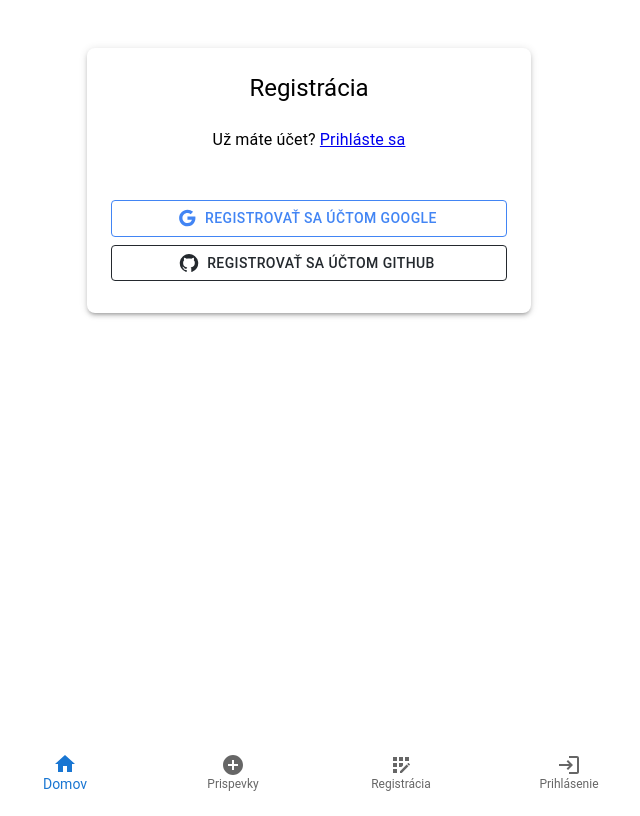
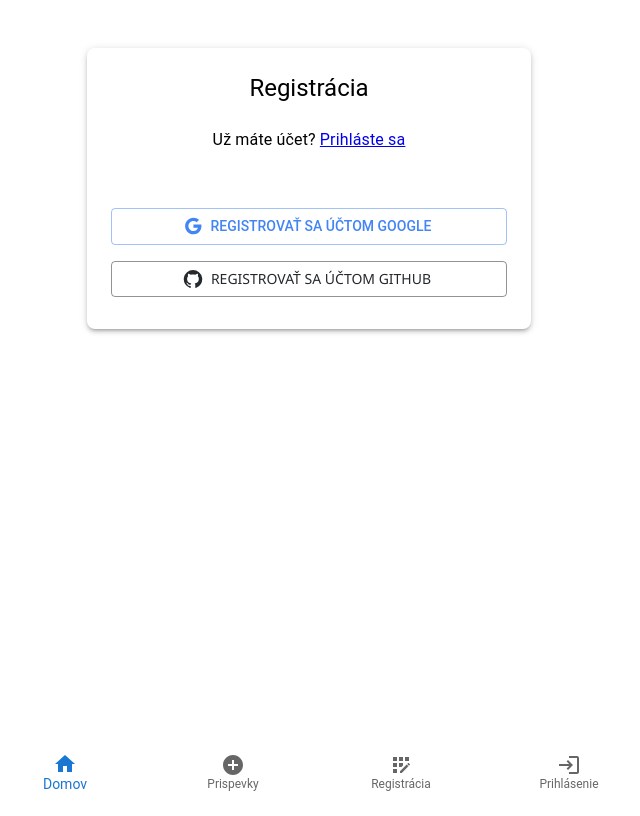
Before and after one commit to Vojta777/pukancik-personalpage, a Next.js app: page /auth/registracia in a window 1280 px wide. Shown: the whole page, without its empty margins (331-971 px from the left). Built offline with nearby package versions, Linux system fonts and the light colour scheme; no server answers.

Commit message:
themes done right [0E]

```diff
--- a/src/sections/SignUpView.tsx
+++ b/src/sections/SignUpView.tsx
@@ -1,15 +1,12 @@
 "use client";
 
-import { Button, Container, Typography } from "@mui/material";
+import { Button, Container, Typography, ThemeProvider } from "@mui/material";
 import { signIn } from "next-auth/react";
 import GoogleIcon from "@mui/icons-material/Google";
 import GitHubIcon from "@mui/icons-material/GitHub"; // Import GitHub icon
 import { googleTheme, githubTheme } from "../theme/theme"; // Adjusted path to the theme file
 
 export default function SignUpView() {
-  const google = googleTheme; // Access the Google theme
-  const github = githubTheme; // Access the GitHub theme
-
   return (
     <Container
       maxWidth="xs"
@@ -34,45 +31,29 @@ export default function SignUpView() {
         Už máte účet? <a href="/auth/prihlasenie">Prihláste sa</a>
       </Typography>
 
-      {/* Google Sign Up */}
+      {/* Google Sign Up with Google theme */}
+      <ThemeProvider theme={googleTheme}>
         <Button
           variant="outlined"
           fullWidth
           startIcon={<GoogleIcon />}
           onClick={() => signIn("google")}
-        sx={{
-          mb: 1,
-          borderColor: google.palette.primary.main,
-          color: google.palette.primary.main,
-          "&:hover": {
-            backgroundColor: google.palette.primary.light,
-            borderColor: google.palette.primary.main,
-            color: google.palette.common.white, // Set text color to white on hover
-          },
-        }}
         >
           Registrovať sa účtom Google
         </Button>
+      </ThemeProvider>
 
-      {/* GitHub Sign Up */}
+      {/* GitHub Sign Up with GitHub theme */}
+      <ThemeProvider theme={githubTheme}>
         <Button
           variant="outlined"
           fullWidth
           startIcon={<GitHubIcon />}
           onClick={() => signIn("github")}
-        sx={{
-          mb: 1,
-          borderColor: github.palette.primary.main,
-          color: github.palette.primary.main,
-          "&:hover": {
-            backgroundColor: github.palette.primary.light,
-            borderColor: github.palette.primary.main,
-            color: github.palette.common.white, // Set text color to white on hover
-          },
-        }}
         >
           Registrovať sa účtom GitHub
         </Button>
+      </ThemeProvider>
     </Container>
   );
 }
--- a/src/theme/theme.tsx
+++ b/src/theme/theme.tsx
@@ -34,6 +34,7 @@ export const googleTheme: Theme = createTheme({
             color: '#FFFFFF', // White text on hover
             backgroundColor: '#4285F4', // Maintain Google Blue when hovered
           },
+          margin: '8px 0', // Add margin around the buttons
         },
       },
     },
@@ -69,6 +70,7 @@ export const githubTheme: Theme = createTheme({
             color: '#FFFFFF', // White text on hover
             backgroundColor: '#24292E', // Maintain GitHub Dark Gray when hovered
           },
+          margin: '8px 0', // Add margin around the buttons
         },
       },
     },
```
Also changed, not shown: src/components/ThemeProvider.tsx (added, +26 -0 lines), src/sections/SignInView.tsx (+7 -23 lines). Lines whose indentation alone changed are shown as unchanged.
